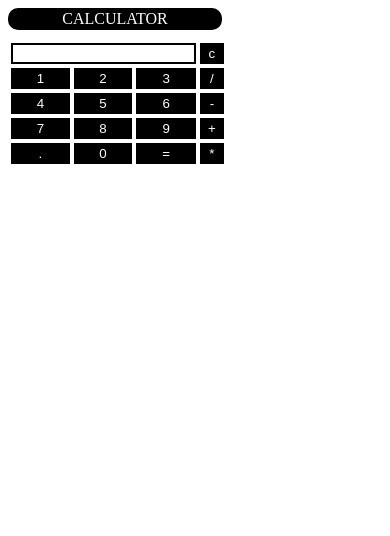
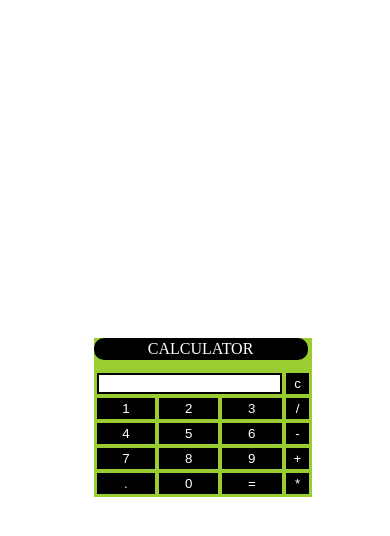
Before and after one commit to prashantyadav8301/calculator.github.io, a plain HTML site: page index.html in a window 390 px wide. Drawn offline with Linux system fonts and the light colour scheme.

Commit message:
favicon added and styling added.

```diff
--- a/index.html
+++ b/index.html
@@ -5,9 +5,10 @@
     <meta charset="UTF-8">
     <meta http-equiv="X-UA-Compatible" content="IE=edge">
     <meta name="viewport" content="width=device-width, initial-scale=1.0">
+    <link rel="shortcut icon" href="favicon.png" type="image/x-icon">
     <title>Calculator</title>
     <style>
-        .title{
+        .title {
             margin-bottom: 10px;
             text-align: center;
             width: 210px;
@@ -17,21 +18,32 @@
             color: white;
             border-radius: 10px;
         }
-        input[type="button"]{
+
+        input[type="button"] {
             background-color: black;
             color: white;
             border: 2px solid black;
             width: 100%;
         }
-        input[type="text"]{
+
+        input[type="text"] {
             background-color: white;
             border: 2px solid black;
+        }
 
+        @media screen and (max-width:425px) {
+            .container {
+                position: absolute;
+                top: 40%;
+                left: 24%;
+                background-color: yellowgreen;
+            }
         }
     </style>
 </head>
 
 <body>
+    <div class="container">
         <div class="title">CALCULATOR</div>
         <table border="0">
             <tr>
@@ -64,14 +76,15 @@
             </tr>
 
         </table>
+    </div>
     <script>
-        function clr(){
+        function clr() {
             document.getElementById("result").value = "";
         }
-        function display(val){
-            document.getElementById("result").value+=val;
+        function display(val) {
+            document.getElementById("result").value += val;
         }
-        function equate(){
+        function equate() {
             let x = document.getElementById("result").value;
             let y = eval(x);
             document.getElementById("result").value = y;
```
Also changed, not shown: favicon.png (added). Lines whose indentation alone changed are shown as unchanged.
